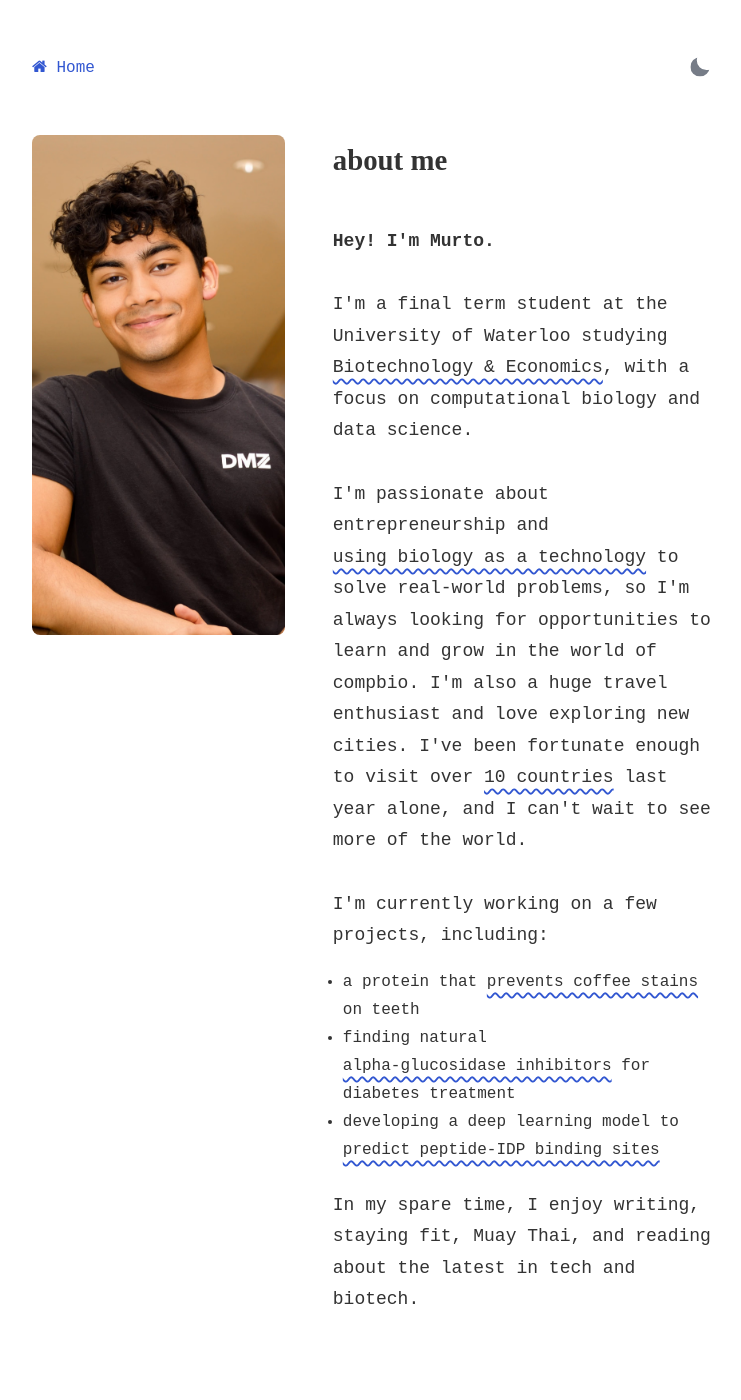
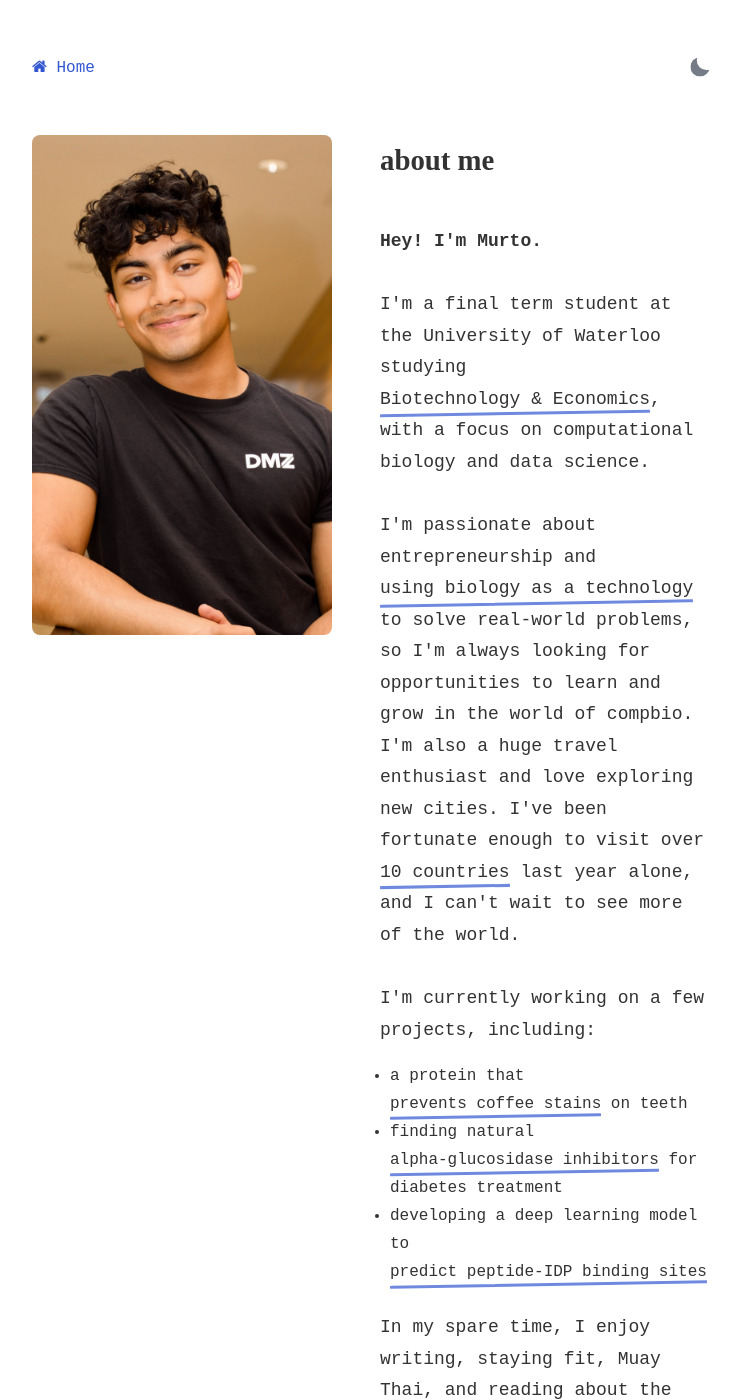
Before and after one commit to MurtoHilali/murtohilali.github.io, a Jekyll site: the page built from about.html, in a window 1280 px wide and 1400 px high. Shown: the whole window, without its empty margins (268-1009 px from the left). Built offline with Jekyll 4.4.1, drawn with Linux system fonts in a browser that asks for light colours; some web fonts are replaced.

Commit message:
Reverted styles

```diff
--- a/_sass/_main.scss
+++ b/_sass/_main.scss
@@ -1384,32 +1384,30 @@ applause-button.clap .sparkle circle {
   }
 }
 
+/* New Bio Section Styles */
 .bio-container {
     display: flex;
     flex-direction: row;
-    align-items: flex-start; /* CHANGED: 'stretch' to 'flex-start' stops the image from growing */
-    gap: 3rem;               /* Increased gap slightly for better spacing */
+    align-items: stretch; /* Makes height equal */
+    gap: 2rem;
     margin-bottom: 3rem;
     width: 100%;
 }
 
 .bio-image {
     flex: 1;
-    min-width: 0;
-    position: sticky; /* Optional: Makes image stay in view while scrolling long text */
-    top: 2rem;
+    min-width: 0; /* Prevents flex overflow */
 }
 
 .bio-image img {
     width: 100%;
-    height: 500px;        /* CHANGED: Fixed height */
-    object-fit: cover;    /* Ensures image fills the box nicely */
+    height: 100%;
+    object-fit: cover; /* Ensures image covers area without distortion */
     border-radius: 8px;
-    display: block;       /* Removes bottom margin gap */
 }
 
 .bio-text {
-    flex: 1.5;
+    flex: 1.5; /* Gives text slightly more space if needed, or use 1 for equal width */
     display: flex;
     flex-direction: column;
     justify-content: center;
@@ -1454,27 +1452,23 @@ applause-button.clap .sparkle circle {
     }
 }
 
+/* Hand-drawn underline style */
 .hand-drawn {
     position: relative;
     display: inline-block;
-    text-decoration: underline;
-    text-decoration-style: wavy;      /* Creates the squiggle */
-    text-decoration-color: var(--link-color);
-    text-decoration-thickness: 2px;   /* Makes it visible but not too heavy */
-    text-underline-offset: 6px;       /* Pushes the squiggle down slightly */
+    white-space: nowrap; /* Keeps the phrase together */
 }
 
-/* Remove the previous ::after pseudo-element if you pasted it before */
 .hand-drawn::after {
-    display: none;
+    content: "";
+    position: absolute;
+    left: 0;
+    bottom: 0px; /* Adjusts vertical position */
+    width: 100%;
+    height: 3px; /* Thickness of the line */
+    background: var(--link-color); /* Uses your theme's link color */
+    /* Creates the organic 'drawn' curvature */
+    border-radius: 255px 15px 225px 15px / 15px 225px 15px 255px;
+    transform: rotate(-1deg); /* Slight tilt for realism */
+    opacity: 0.7;
 }
-
-/* Mobile Responsive adjustment */
-@media (max-width: 650px) {
-    .bio-container {
-        flex-direction: column;
-    }
-    .bio-image img {
-        height: 350px; /* Smaller height for mobile */
-    }
-}
--- a/about.html
+++ b/about.html
@@ -11,12 +11,16 @@ title: About
     </button>
   </div>
 
-  <div class="bio-container">
-    <div class="bio-image">
-       <img src="/murtohilali.github.io/img/author/website-headshot.jpeg" alt="Murto Hilali">
+  <div style="display: flex; flex-direction: row; gap: 3rem; align-items: flex-start;">
+
+    <div style="flex: 1; min-width: 300px;"> <img
+         src="/murtohilali.github.io/img/author/website-headshot.jpeg"
+         alt="Murto Hilali"
+         style="width: 100%; height: 500px; object-fit: cover; border-radius: 8px;"
+       >
     </div>
 
-    <div class="bio-text">
+    <div style="flex: 1.5; display: flex; flex-direction: column; justify-content: center;">
         <h2 style="margin-top: 0;">about me</h2>
         <p>
           <b>Hey! I'm Murto.</b>
```
